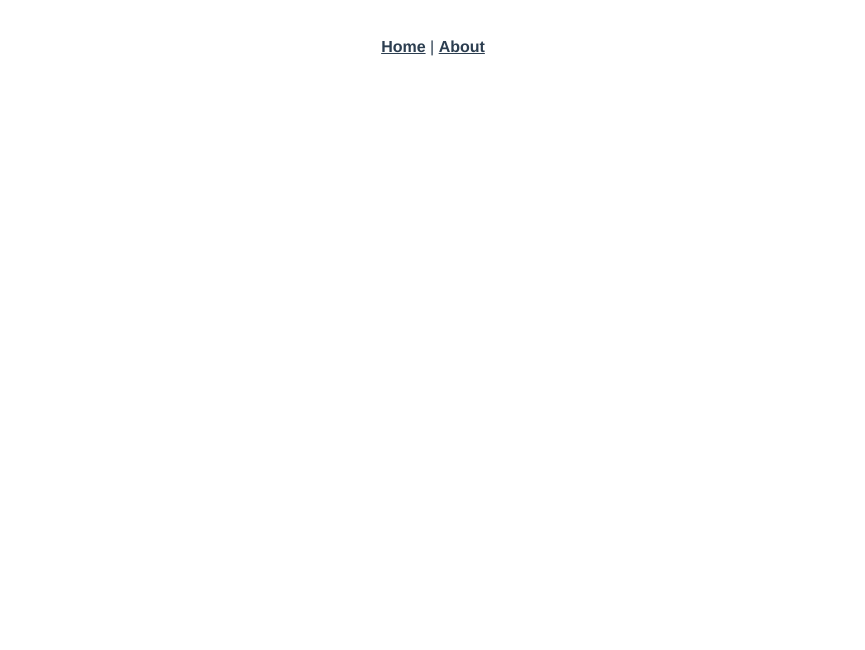
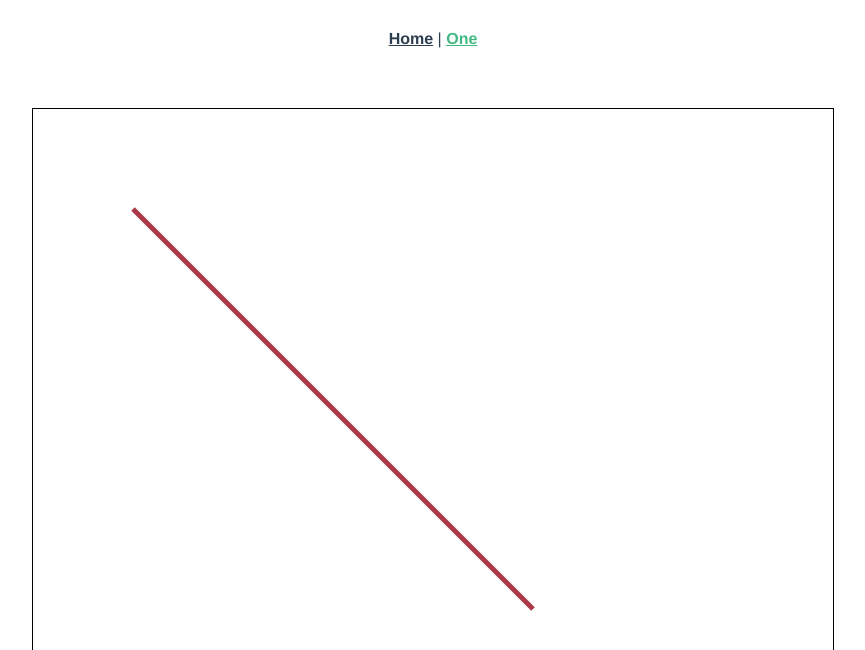
Before and after one commit to TianYouH/canvas, a Vue app: page /one in a window 1280 px wide. Shown: the top 650 px of the page, without its empty margins (207-1072 px from the left). Built offline with nearby package versions, Linux system fonts and the light colour scheme.

Commit message:
提交初级练习

```diff
--- a/src/App.vue
+++ b/src/App.vue
@@ -2,28 +2,47 @@
   <div id="app">
     <div id="nav">
       <router-link to="/">Home</router-link> |
-      <router-link to="/about">About</router-link>
+      <router-link to="/one">One</router-link>
     </div>
-    <router-view/>
+    <router-view class="router-box" />
   </div>
 </template>
 
 <style lang="scss">
+html,
+body {
+  height: 100%;
+  width: 100%;
+  padding: 0;
+  margin: 0;
+  overflow: hidden;
+}
 #app {
   font-family: 'Avenir', Helvetica, Arial, sans-serif;
   -webkit-font-smoothing: antialiased;
   -moz-osx-font-smoothing: grayscale;
   text-align: center;
   color: #2c3e50;
-}
-#nav {
   padding: 30px;
-  a {
-    font-weight: bold;
-    color: #2c3e50;
-    &.router-link-exact-active {
-      color: #42b983;
+  box-sizing: border-box;
+  height: 100%;
+  display: flex;
+  flex-direction: column;
+  >#nav {
+    a {
+      font-weight: bold;
+      color: #2c3e50;
+      &.router-link-exact-active {
+        color: #42b983;
+      }
     }
+  }
+  >.router-box {
+    flex: 1;
+    display: flex;
+    justify-content: center;
+    align-items: center;
+
   }
 }
 </style>
--- a/src/components/HelloWorld.vue
+++ /dev/null
@@ -1,58 +0,0 @@
-<template>
-  <div class="hello">
-    <h1>{{ msg }}</h1>
-    <p>
-      For a guide and recipes on how to configure / customize this project,<br>
-      check out the
-      <a href="https://cli.vuejs.org" target="_blank" rel="noopener">vue-cli documentation</a>.
-    </p>
-    <h3>Installed CLI Plugins</h3>
-    <ul>
-      <li><a href="https://github.com/vuejs/vue-cli/tree/dev/packages/%40vue/cli-plugin-babel" target="_blank" rel="noopener">babel</a></li>
-      <li><a href="https://github.com/vuejs/vue-cli/tree/dev/packages/%40vue/cli-plugin-eslint" target="_blank" rel="noopener">eslint</a></li>
-    </ul>
-    <h3>Essential Links</h3>
-    <ul>
-      <li><a href="https://vuejs.org" target="_blank" rel="noopener">Core Docs</a></li>
-      <li><a href="https://forum.vuejs.org" target="_blank" rel="noopener">Forum</a></li>
-      <li><a href="https://chat.vuejs.org" target="_blank" rel="noopener">Community Chat</a></li>
-      <li><a href="https://twitter.com/vuejs" target="_blank" rel="noopener">Twitter</a></li>
-      <li><a href="https://news.vuejs.org" target="_blank" rel="noopener">News</a></li>
-    </ul>
-    <h3>Ecosystem</h3>
-    <ul>
-      <li><a href="https://router.vuejs.org" target="_blank" rel="noopener">vue-router</a></li>
-      <li><a href="https://vuex.vuejs.org" target="_blank" rel="noopener">vuex</a></li>
-      <li><a href="https://github.com/vuejs/vue-devtools#vue-devtools" target="_blank" rel="noopener">vue-devtools</a></li>
-      <li><a href="https://vue-loader.vuejs.org" target="_blank" rel="noopener">vue-loader</a></li>
-      <li><a href="https://github.com/vuejs/awesome-vue" target="_blank" rel="noopener">awesome-vue</a></li>
-    </ul>
-  </div>
-</template>
-
-<script>
-export default {
-  name: 'HelloWorld',
-  props: {
-    msg: String
-  }
-}
-</script>
-
-<!-- Add "scoped" attribute to limit CSS to this component only -->
-<style scoped lang="scss">
-h3 {
-  margin: 40px 0 0;
-}
-ul {
-  list-style-type: none;
-  padding: 0;
-}
-li {
-  display: inline-block;
-  margin: 0 10px;
-}
-a {
-  color: #42b983;
-}
-</style>
--- a/src/router.js
+++ b/src/router.js
@@ -14,12 +14,9 @@ export default new Router({
       component: Home
     },
     {
-      path: '/about',
-      name: 'about',
-      // route level code-splitting
-      // this generates a separate chunk (about.[hash].js) for this route
-      // which is lazy-loaded when the route is visited.
-      component: () => import(/* webpackChunkName: "about" */ './views/About.vue')
+      path: '/one',
+      name: 'one',
+      component: () => import('./views/one')
     }
   ]
 })
--- a/src/views/About.vue
+++ /dev/null
@@ -1,5 +0,0 @@
-<template>
-  <div class="about">
-    <h1>This is an about page</h1>
-  </div>
-</template>
--- a/src/views/Home.vue
+++ b/src/views/Home.vue
@@ -1,18 +1,12 @@
 <template>
   <div class="home">
-    <img alt="Vue logo" src="../assets/logo.png">
-    <HelloWorld msg="Welcome to Your Vue.js App"/>
+    <h1>Canvas</h1>
   </div>
 </template>
 
 <script>
-// @ is an alias to /src
-import HelloWorld from '@/components/HelloWorld.vue'
 
 export default {
-  name: 'home',
-  components: {
-    HelloWorld
-  }
+  name: 'home'
 }
 </script>
--- /dev/null
+++ b/src/views/one/index.vue
@@ -0,0 +1,45 @@
+<template>
+  <div id='one'>
+    <canvas id="one-canvas" ></canvas>
+  </div>
+</template>
+<script>
+export default {
+  name: 'one',
+  data () {
+    return {
+      canvas: null,
+      context: null
+    }
+  },
+  mounted () {
+    this.canvas = document.getElementById('one-canvas');
+    this.canvas.width = 800;
+    this.canvas.height = 600;
+    this.context = this.canvas.getContext('2d');
+    this.startDraw();
+  },
+  methods: {
+    startDraw() {
+
+      // 确定画图路径规划
+      this.context.moveTo(100, 100); // 移动画笔 起点
+      this.context.lineTo(500, 500); // 笔画停点
+
+      // 配置画笔
+      this.context.lineWidth = 5; // 设置画笔线条粗度 5 px
+      this.context.strokeStyle = '#aa394c'; // 设置画笔颜色
+      // 因为Canvas是基于状态的绘制，所以我们在选择画笔粗细和颜色的同时，其实也是选择了线条的粗细和颜色。
+
+      // 确认绘制
+      // 确定绘制只有两种方法，fill()和stroke()，前者是指填充，后者是指描边;
+      this.context.stroke();
+    }
+  }
+}
+</script>
+<style lang='scss' scoped>
+#one-canvas {
+  border: 1px solid #000;
+}
+</style>
```
Also changed, not shown: src/views/one/README.md (added).
